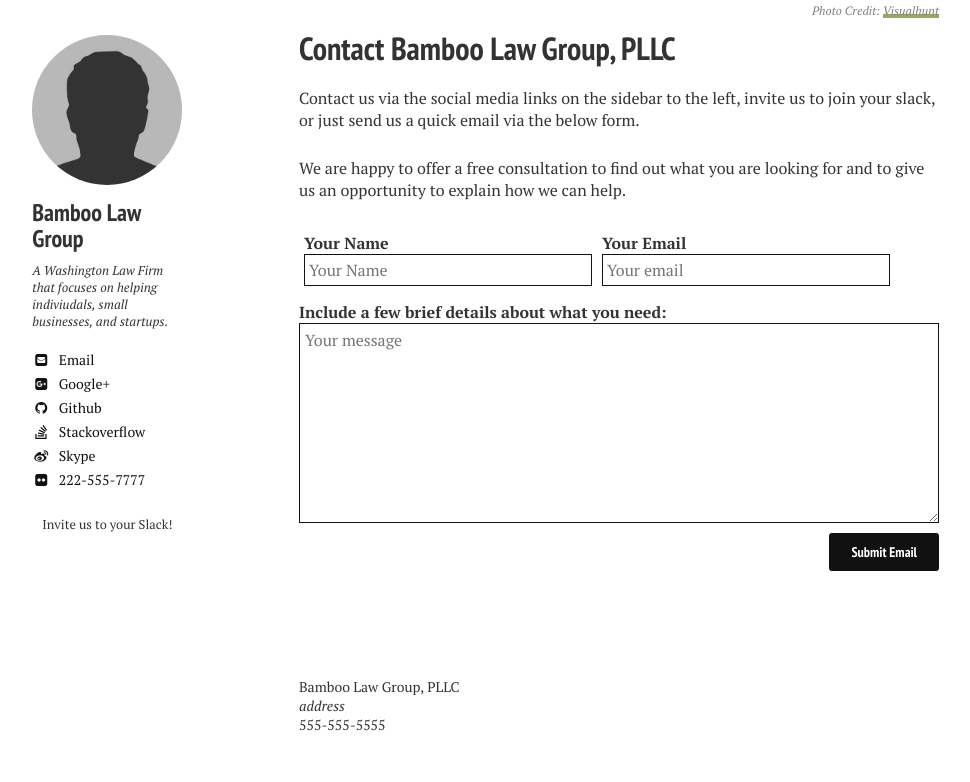
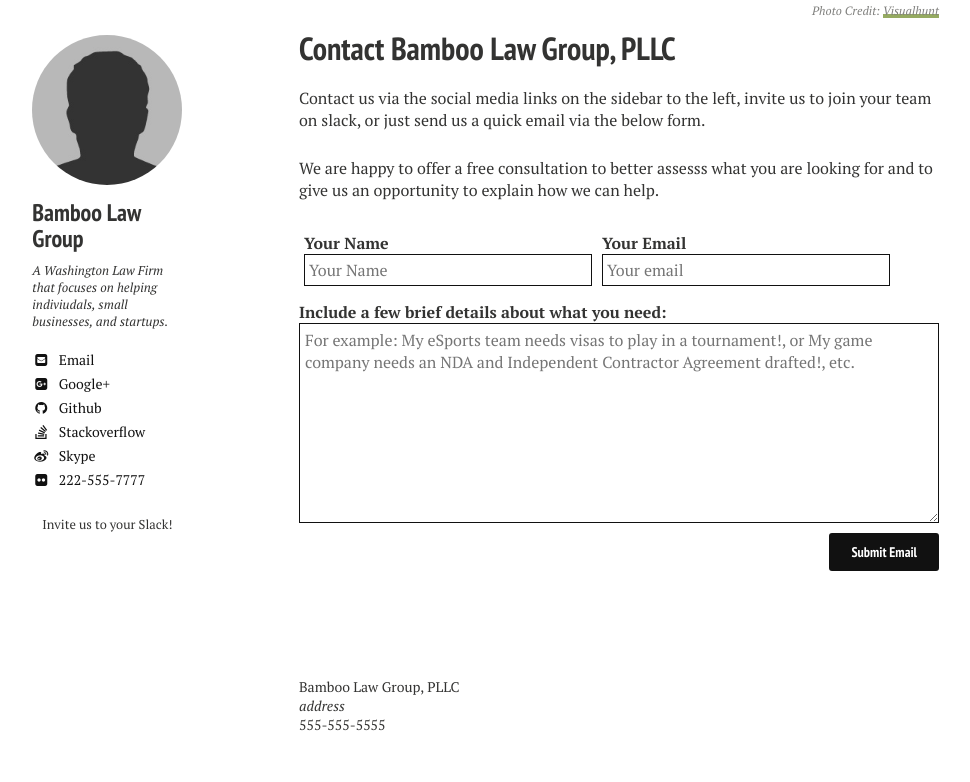
Before and after one commit to nerdyfergy/blg-site-mm3, a Jekyll site: the page built from contact/index.md, in a window 1280 px wide. Shown: the part 560-1342 px from the top of the page, without its empty margins (21-991 px from the left). Built offline with Jekyll 4.4.1, drawn with Linux system fonts in a browser that asks for light colours.

Commit message:
Update index.md

```diff
--- a/contact/index.md
+++ b/contact/index.md
@@ -9,10 +9,10 @@ image:
   credit: Visualhunt
   creditlink: http://visualhunt.com/
 ---
-Contact us via the social media links on the sidebar to the left, invite us to join your slack, or just send us a quick email via the below form.
+Contact us via the social media links on the sidebar to the left, invite us to join your team on slack, or just send us a quick email via the below form.
 
 
-We are happy to offer a free consultation to find out what you are looking for and to give us an opportunity to explain how we can help.
+We are happy to offer a free consultation to better assesss what you are looking for and to give us an opportunity to explain how we can help.
 
 <form action="//formspree.io/your@email.com" method="POST">
   <div class="fifty">
@@ -26,6 +26,6 @@ We are happy to offer a free consultation to find out what you are looking for a
   <input type="hidden" name="_next" value="//site.io/thanks.html" />
   <input type="hidden" name="_subject" value="New submission!" class="fifty"/>
   <label for="subject"> Include a few brief details about what you need: </label>
-  <textarea placeholder="Your message" class="textbox-sizing" id="subject"></textarea>
+  <textarea placeholder="For example: My eSports team needs visas to play in a tournament!, or My game company needs an NDA and Independent Contractor Agreement drafted!, etc." class="textbox-sizing" id="subject"></textarea>
   <input type="submit" value="Submit Email" class="btn halvsies">
 </form>
```
Also changed, not shown: other parts of contact/index.md (+1 -1 lines).
